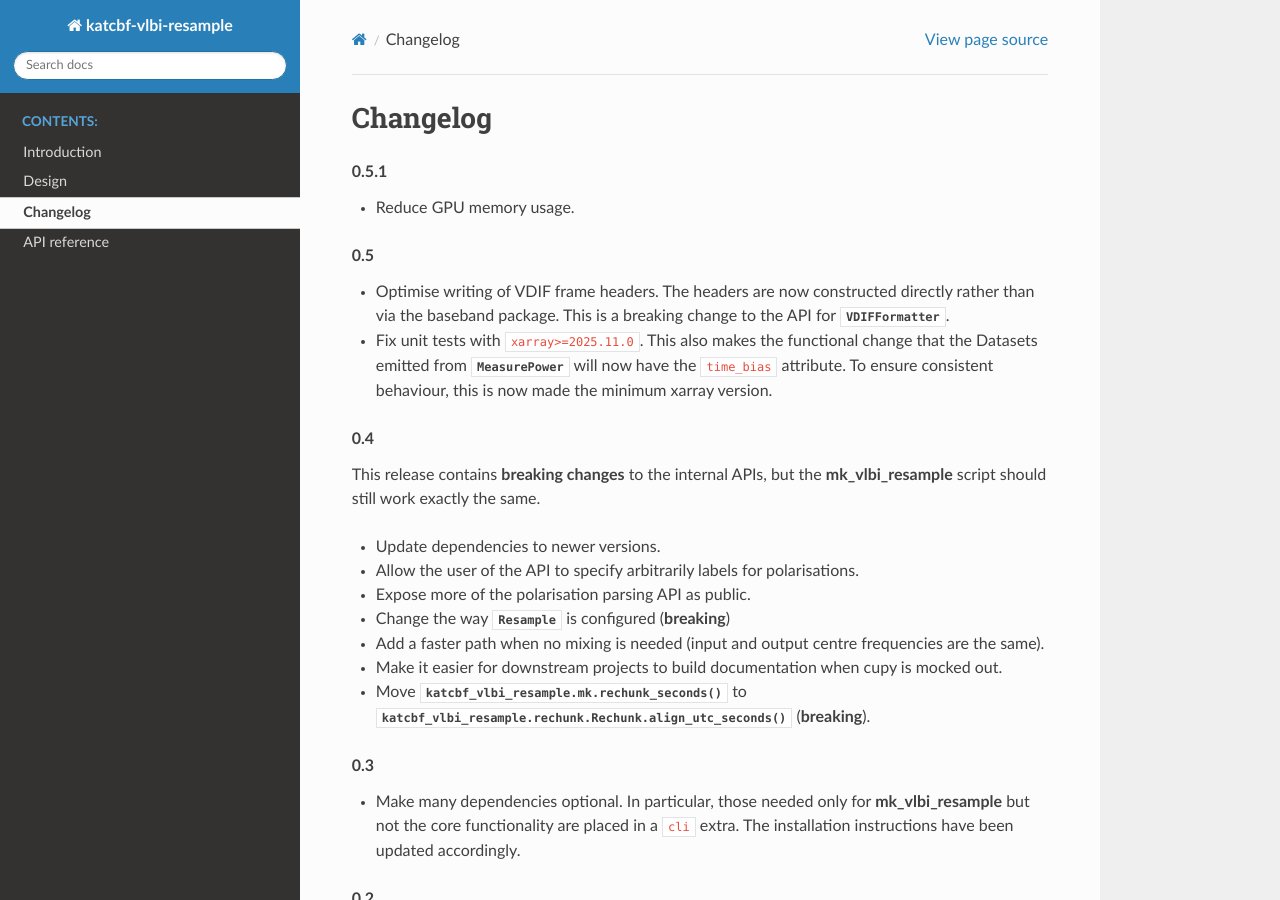
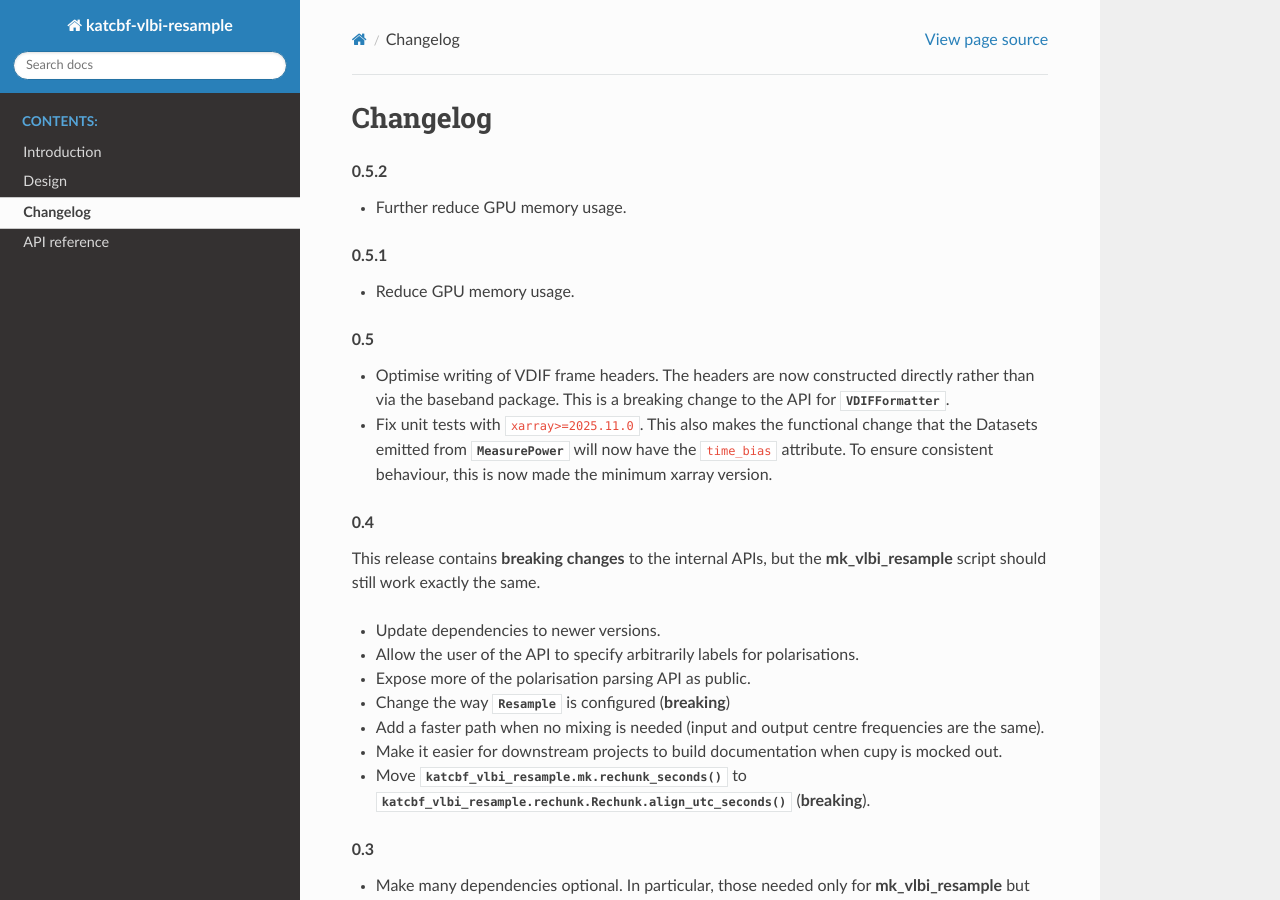
Before and after one commit to ska-sa/katcbf-vlbi-resample, a Sphinx documentation site: the page built from doc/changelog.rst, in a window 1280 px wide and 900 px high. Built offline with Sphinx 7.4.7 and the Read the Docs theme 3.1.0, drawn with Linux system fonts in a browser that asks for light colours.

Commit message:
Add changelog for 0.5.2

```diff
--- a/doc/changelog.rst
+++ b/doc/changelog.rst
@@ -1,5 +1,9 @@
 Changelog
 =========
+
+.. rubric:: 0.5.2
+
+- Further reduce GPU memory usage.
 
 .. rubric:: 0.5.1
 
```
